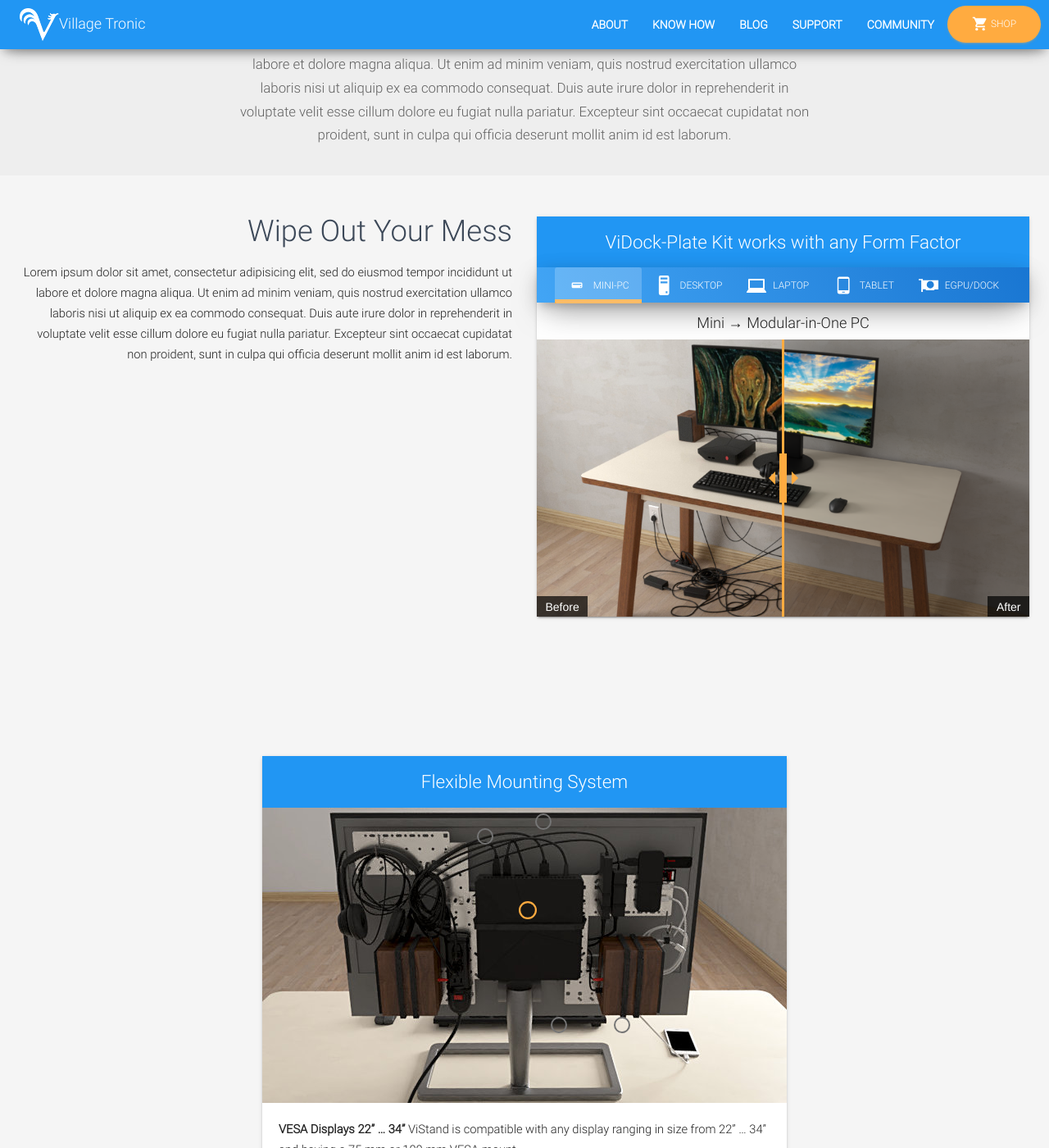
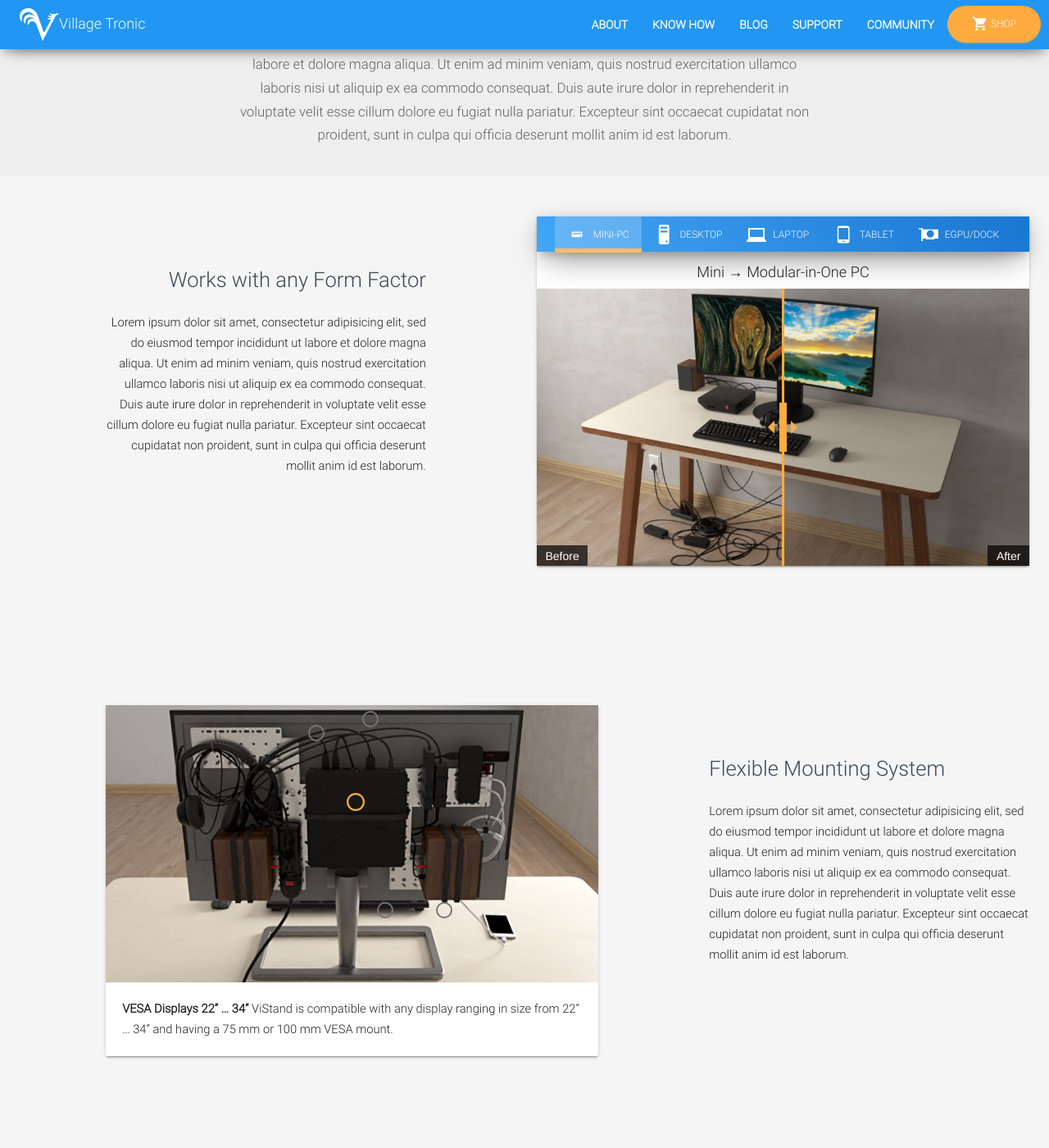
Before and after one commit to V-Squared/shop, a Jekyll site: the page built from shop/vidock-plate.html, in a window 1280 px wide and 1400 px high, scrolled down 1012 px. Shown: the whole window at 82% size. Built offline with Jekyll 4.4.1, drawn with Linux system fonts in a browser that asks for light colours.

Commit message:
Added text to modules

```diff
--- a/_sass/components/_feature-tabs.scss
+++ b/_sass/components/_feature-tabs.scss
@@ -8,9 +8,17 @@
     // margin-right: auto;
   }
 
-  .nav-tabs > li > a {
-    line-height: 32px;
-    text-transform: none;
-    font-size: 21px;
+  .nav-tabs {
+    text-align: center;
+    > li {
+      float: none;
+      display: inline-block;
+
+       > a {
+        line-height: 32px;
+        text-transform: none;
+        font-size: 21px;
+      }
+    }
   }
 }
--- a/shop/vidock-plate.html
+++ b/shop/vidock-plate.html
@@ -111,19 +111,15 @@
 <div class="feature-section feature-modules">
   <div class="container">
     <div class="row">
-      <div class="col-sm-6">
-        <h2 class="title text-right">
-          Wipe Out Your Mess
-        </h2>
+      <div class="col-sm-4 col-sm-offset-1" style="padding-top: 65px;">
+        <h3 class="title text-right">
+          Works with any Form Factor
+        </h3>
         <p class="text-right">Lorem ipsum dolor sit amet, consectetur adipisicing elit, sed do eiusmod tempor incididunt ut labore et dolore magna aliqua. Ut enim ad minim veniam, quis nostrud exercitation ullamco laboris nisi ut aliquip ex ea commodo consequat. Duis aute irure dolor in reprehenderit in voluptate velit esse cillum dolore eu fugiat nulla pariatur. Excepteur sint occaecat cupidatat non proident, sunt in culpa qui officia deserunt mollit anim id est laborum.</p>
       </div>
-      <div class="col-sm-6">
+      <div class="col-sm-6 col-sm-offset-1">
         <div class="card" style="max-width: 640px; margin: 0 auto;display: block;">
           <div class="content">
-            <h3 class="title text-center">
-              <span class="hidden-xs hidden-sm">ViDock-Plate Kit works with any Form Factor</span>
-              <span class="visible-xs visible-sm">Turn any form factor to All-in-One</span>
-            </h3>
             <div class="card-nav-tabs tab-material">
               <div class="header header-primary header-full header-material header-thin first-tab">
                 <div class="nav-tabs-navigation">
@@ -235,11 +231,10 @@
 
 <div class="feature-section feature-modules">
   <div class="container">
+    <div class="row">
+      <div class="col-sm-6 col-sm-offset-1">
         <div class="card" style="max-width: 640px; margin 0 auto">
           <div class="content">
-        <h3 class="title text-center">
-          Flexible Mounting System
-        </h3>
           <div class="callout-container" style="max-width: 640px" data-tabs="tabs">
             <img class="img-responsive" src="{{site.baseurl}}/images/vidock-plate/ViDock-Plate-Kit-Grow.jpg">
             <ul style="list-style:none;margin:0;padding:0">
@@ -283,6 +278,12 @@
             </p>
 
             </div>
+            </div>
+        </div>
+      </div>
+      <div class="col-sm-4 col-sm-offset-1" style="padding-top: 65px">
+        <h3 class="title">Flexible Mounting System</h3>
+        <p>Lorem ipsum dolor sit amet, consectetur adipisicing elit, sed do eiusmod tempor incididunt ut labore et dolore magna aliqua. Ut enim ad minim veniam, quis nostrud exercitation ullamco laboris nisi ut aliquip ex ea commodo consequat. Duis aute irure dolor in reprehenderit in voluptate velit esse cillum dolore eu fugiat nulla pariatur. Excepteur sint occaecat cupidatat non proident, sunt in culpa qui officia deserunt mollit anim id est laborum.</p>
       </div>
     </div>
   </div>
```
Lines whose indentation alone changed are shown as unchanged.
